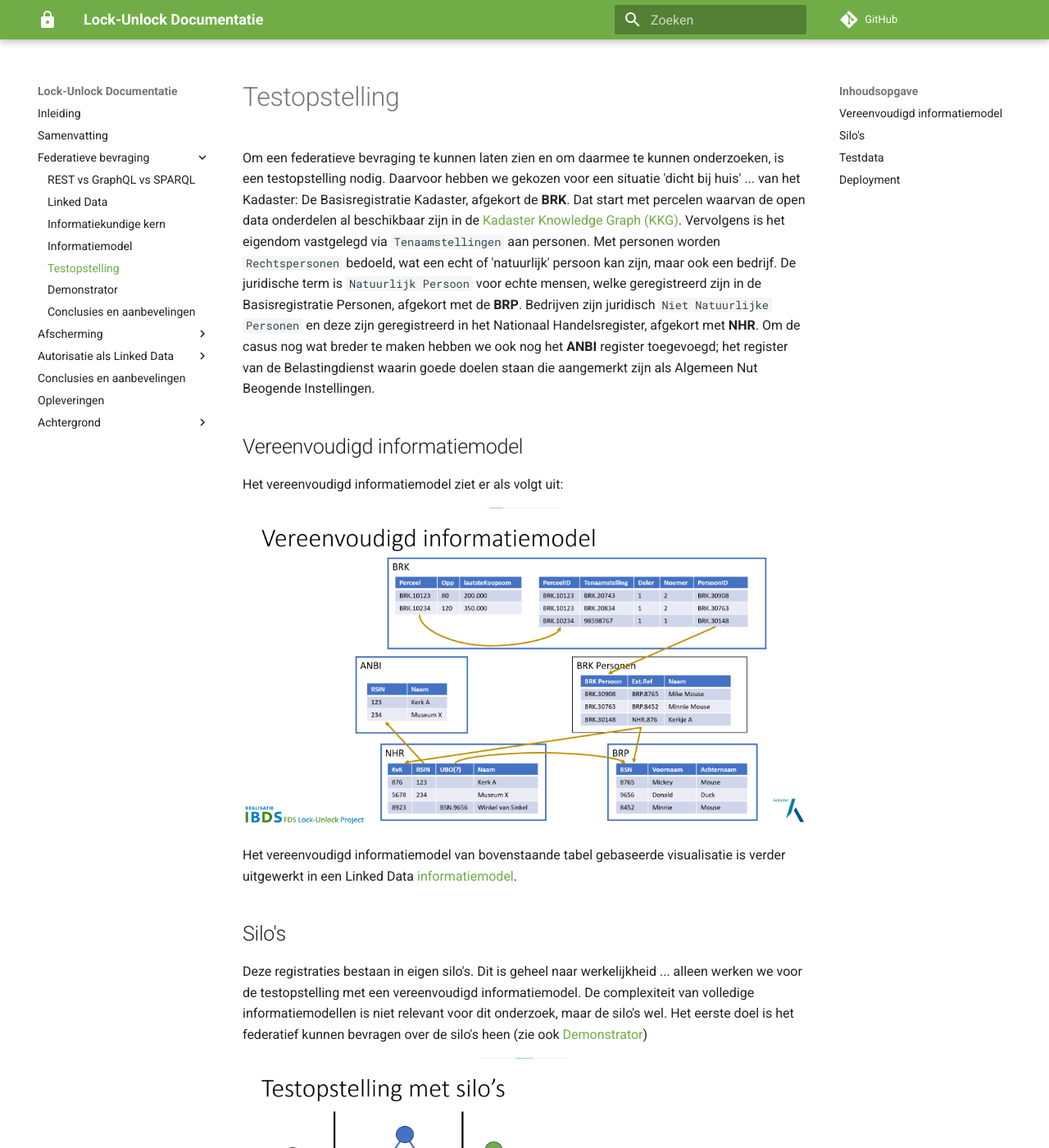
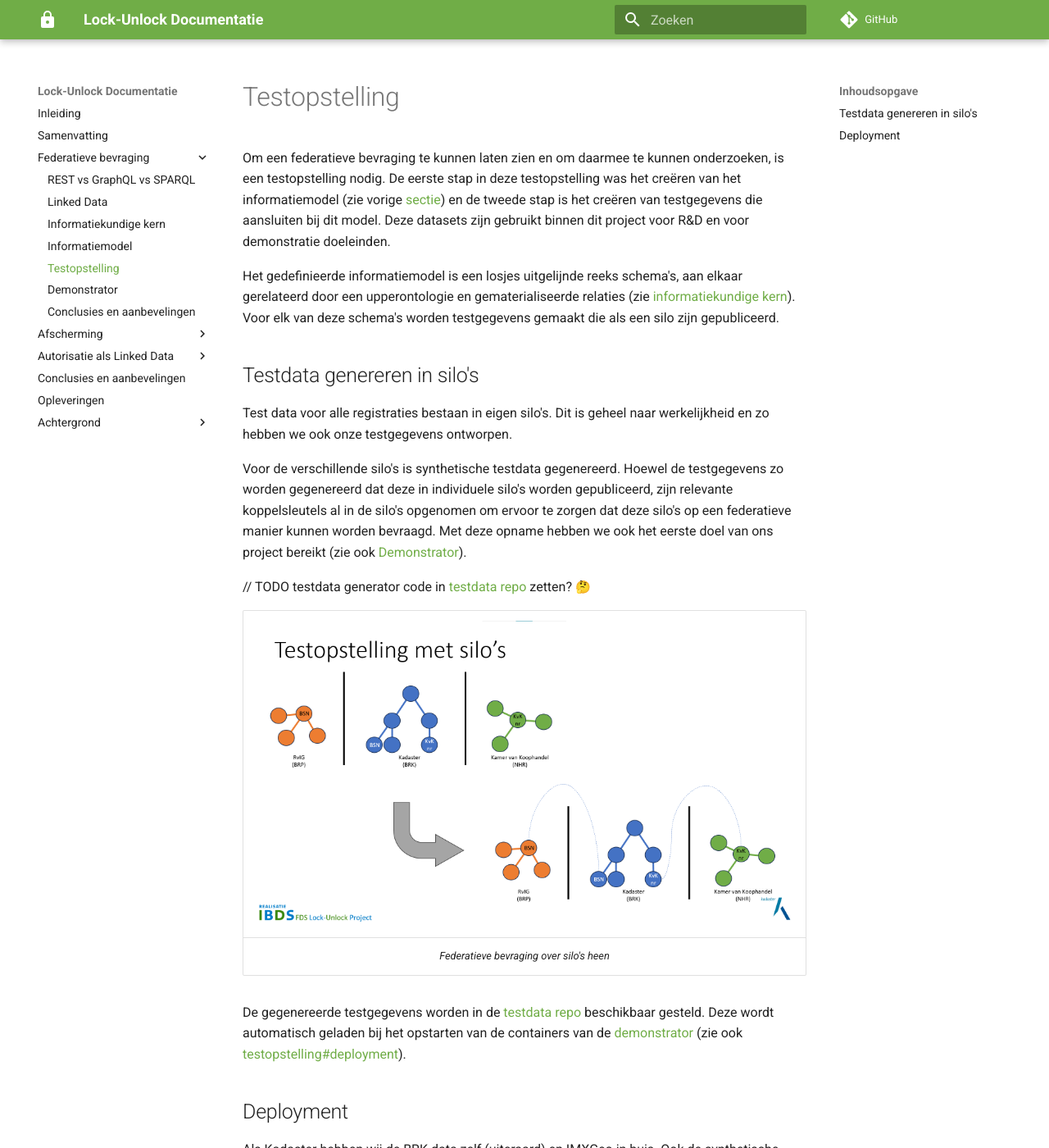
Before and after one commit to kadaster-labs/lock-unlock-docs, an MkDocs documentation site: the page built from docs/federatieve-bevraging/testopstelling.md, in a window 1280 px wide and 1400 px high. Shown: the whole window at 82% size. Built offline with MkDocs 1.6.1 and Material for MkDocs 9.7.7, drawn with Linux system fonts in a browser that asks for light colours; emoji names are drawn with the system emoji font; comment, search, counter and statistics services are not loaded; some of the changed text lies outside the part shown.

Commit message:
REVIEW: testopstelling pagina

```diff
--- a/docs/federatieve-bevraging/testopstelling.md
+++ b/docs/federatieve-bevraging/testopstelling.md
@@ -1,60 +1,30 @@
 ---
 title: Testopstelling
 ---
-Om een federatieve bevraging te kunnen laten zien en om daarmee te kunnen onderzoeken, is een
-testopstelling nodig. Daarvoor hebben we gekozen voor een situatie 'dicht bij huis' ... van het
-Kadaster: De Basisregistratie Kadaster, afgekort de **BRK**. Dat start met percelen waarvan de open
-data onderdelen al beschikbaar zijn in de <a href="https://labs.kadaster.nl/thema/Knowledge_graph"
-target="_blank">Kadaster Knowledge Graph (KKG)</a>. Vervolgens is het eigendom vastgelegd via
-`Tenaamstellingen` aan personen. Met personen worden `Rechtspersonen` bedoeld, wat een echt of
-'natuurlijk' persoon kan zijn, maar ook een bedrijf. De juridische term is `Natuurlijk Persoon` voor
-echte mensen, welke geregistreerd zijn in de Basisregistratie Personen, afgekort met de **BRP**.
-Bedrijven zijn juridisch `Niet Natuurlijke Personen` en deze zijn geregistreerd in het Nationaal
-Handelsregister, afgekort met **NHR**. Om de casus nog wat breder te maken hebben we ook nog het
-**ANBI** register toegevoegd; het register van de Belastingdienst waarin goede doelen staan die aangemerkt zijn als Algemeen Nut Beogende Instellingen.
+Om een federatieve bevraging te kunnen laten zien en om daarmee te kunnen onderzoeken, is een testopstelling nodig. De eerste stap in deze testopstelling was het creëren van het informatiemodel (zie vorige [sectie](./informatiemodel.md)) en de tweede stap is het creëren van testgegevens die aansluiten bij dit model. Deze datasets zijn gebruikt binnen dit project voor R&D en voor demonstratie doeleinden.
 
-## Vereenvoudigd informatiemodel
+Het gedefinieerde informatiemodel is een losjes uitgelijnde reeks schema's, aan elkaar gerelateerd door een upperontologie en gematerialiseerde relaties (zie [informatiekundige kern](./informatiekundigekern.md)). Voor elk van deze schema's worden testgegevens gemaakt die als een silo zijn gepubliceerd.
 
-Het vereenvoudigd informatiemodel ziet er als volgt uit:
+## Testdata genereren in silo's
 
-![Vereenvoudigd informatiemodel](images/vereenvoudigd-informatiemodel.png)
+Test data voor alle registraties bestaan in eigen silo's. Dit is geheel naar werkelijkheid en zo hebben we ook onze testgegevens ontworpen.
 
-Het vereenvoudigd informatiemodel van bovenstaande tabel gebaseerde visualisatie is verder
-uitgewerkt in een Linked Data [informatiemodel](./informatiemodel.md).
-
-## Silo's
-
-Deze registraties bestaan in eigen silo's. Dit is geheel naar werkelijkheid ... alleen werken we voor de testopstelling met een vereenvoudigd informatiemodel. De complexiteit van volledige informatiemodellen is niet relevant
-voor dit onderzoek, maar de silo's wel. Het eerste doel is het federatief kunnen bevragen over de silo's heen (zie ook [Demonstrator](./demonstrator.md))
-
-![Federatieve bevraging over silo's heen](images/testopstelling-silos.png)
-
-## Testdata
-
-Voor de verschillende silo's is synthetische testdata gegenereerd. Deze is echter wél in samenhang
-gegenereerd, zodat relaties op key / index velden mogelijk is. De resultaten van de gegenereerde
-testdata is vervolgens opgesplitst naar de verschillende silo's en ook als zodanig in de <a
-href="https://github.com/kadaster-labs/lock-unlock-testdata" target="_blank">testdata repo</a>
-toegevoegd. Deze wordt automatisch geladen bij het opstarten van de containers van de
-[demonstrator](./demonstrator.md) (zie ook
-[testopstelling#deployment](./testopstelling.md#deployment)).
+Voor de verschillende silo's is synthetische testdata gegenereerd. Hoewel de testgegevens zo worden gegenereerd dat deze in individuele silo's worden gepubliceerd, zijn relevante koppelsleutels al in de silo's opgenomen om ervoor te zorgen dat deze silo's op een federatieve manier kunnen worden bevraagd. Met deze opname hebben we ook het eerste doel van ons project bereikt (zie ook [Demonstrator](./demonstrator.md)).
 
 // TODO testdata generator code in [testdata
 repo](https://github.com/kadaster-labs/lock-unlock-testdata) zetten? :thinking_face:
 
+|![Federatieve bevraging over silo's heen](images/testopstelling-silos.png)|
+| :--: |
+|*Federatieve bevraging over silo's heen*|
+
+De gegenereerde testgegevens worden in de <a href="https://github.com/kadaster-labs/lock-unlock-testdata" target="_blank">testdata repo</a> beschikbaar gesteld. Deze wordt automatisch geladen bij het opstarten van de containers van de [demonstrator](./demonstrator.md) (zie ook [testopstelling#deployment](./testopstelling.md#deployment)).
+
 ## Deployment
 
-Als Kadaster hebben wij de BRK data zelf in huis (uiteraard). Ook de synthetische
-[testdata](#testdata) van de BRK hosten we op onze infrastructuur. Hiervoor maken we gebruik van
-ons interne Managed Application Platform, een <a href="https://kubernetes.io/"
-target="_blank">Kubernetes</a> / <a href="https://docs.openshift.com/" target="_blank">Open
-Shift</a> en <a href="https://www.redhat.com/en/topics/devops/what-is-gitops"
-target="_blank">GitOps</a> gebaseerd platform.
+Als Kadaster hebben wij de BRK data zelf (uiteraard) en IMXGeo in huis. Ook de synthetische [testdata](#testdata) van de BRK hosten we op onze infrastructuur. Hiervoor maken we gebruik van ons interne Managed Application Platform, een <a href="https://kubernetes.io/"target="_blank">Kubernetes</a> / <a href="https://docs.openshift.com/" target="_blank">Open Shift</a> en <a href="https://www.redhat.com/en/topics/devops/what-is-gitops" target="_blank">GitOps</a> gebaseerd platform.
 
-Voor de silo's die niet in het beheer van Kadaster zijn, te weten BRP, NHR en ANBI, zouden we die liever
-willen hosten op een andere cloud omgeving. Hiervoor maken we dankbaar gebruik van de mogelijkheden
-van de innovatiewerkplaats van de overheid, <a href="https://digilab.overheid.nl/"
-target="_blank">Digilab</a>.
+Voor de silo's die niet in het beheer van Kadaster zijn, te weten BRP, NHR en ANBI, zouden we die liever willen hosten op een andere cloud omgeving. Hiervoor maken we dankbaar gebruik van de mogelijkheden van de innovatiewerkplaats van de overheid, <a href="https://digilab.overheid.nl/" target="_blank">Digilab</a>.
 
 Uiteindelijk ziet de deployment op basis van containers en GitOps er dan als volgt uit:
 
```
Also changed, not shown: docs/federatieve-bevraging/informatiemodel.md (+12 -2 lines).
